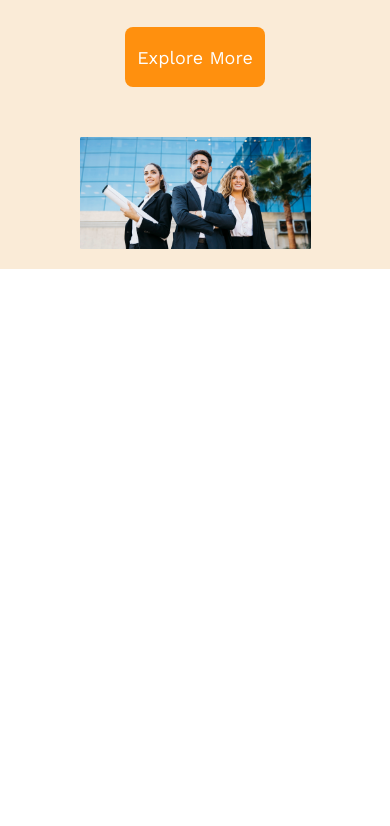
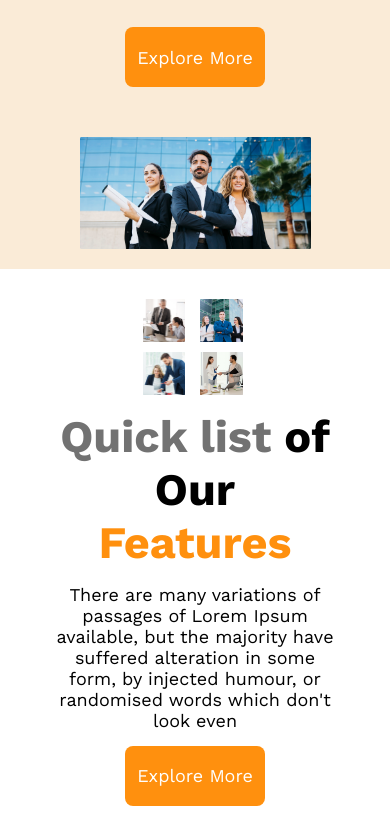
Before and after one commit to Jim2811/G3-Architects, a plain HTML site: page index.html in a window 390 px wide. Shown: the part 408-1234 px from the top of the page. Before the commit the page ends 844 px from the top, so only its background shows below. Drawn offline with nearby package versions, Linux system fonts and the light colour scheme.

Commit message:
Updated Features Section

```diff
--- a/index.html
+++ b/index.html
@@ -26,5 +26,22 @@
         </div>
       </div>
     </header>
+    <main>
+         <section>
+            <div class="fetures">
+                <div class="thumbs">
+                    <img src="images/team1.png" alt="">
+                    <img src="images/team2.png" alt="">
+                    <img src="images/team3.png" alt="">
+                    <img src="images/team4.png" alt="">
+                </div>
+                <div class="details">
+                    <h3><span style="color: #727272;">Quick list </span>of Our <p style="color: #FF900E;">Features</p></h3>
+                    <p>There are many variations of passages of Lorem Ipsum available, but the majority have suffered alteration in some form, by injected humour, or randomised words which don't look even</p>
+                    <button class="explore">Explore More</button>
+                </div>
+            </div>
+         </section>
+    </main>
   </body>
 </html>
--- a/style.css
+++ b/style.css
@@ -58,7 +58,34 @@ nav{
     cursor: pointer;
     border-radius: 8px;
 }
-
+.fetures{
+    margin: 20px;
+    padding: 20px;
+    display: flex;
+    justify-content: space-around;
+    align-items: center;
+    gap: 150px;
+}
+.thumbs{
+    width: 30%;
+    gap: 10px;
+    display: grid;
+    grid-template-columns: repeat(2,1fr);
+}
+.thumbs img{
+    width: calc(100%-10px);
+}
+.details{
+    width: 30%;
+}
+.details h3{
+    font-size: 45px;
+    margin: 10px 0;
+}
+.details >p{
+    font-size: 18px;
+    margin: 15px 0;
+}
 @media only screen and (max-width: 776px) {
     .logo{
     font-size: 25px;
@@ -74,4 +101,17 @@ nav{
 .meta-desc{
     font-size: 15px;
 }
+.fetures{
+    flex-direction: column;
+    padding:0px ;
+    gap: 5px;
 }
+.thumbs img{
+    /* grid-template-columns: repeat(1, 1fr); */
+    width: 90%;
+}
+.details{
+    width: 80%;
+    text-align: center;
+}
+}
```
